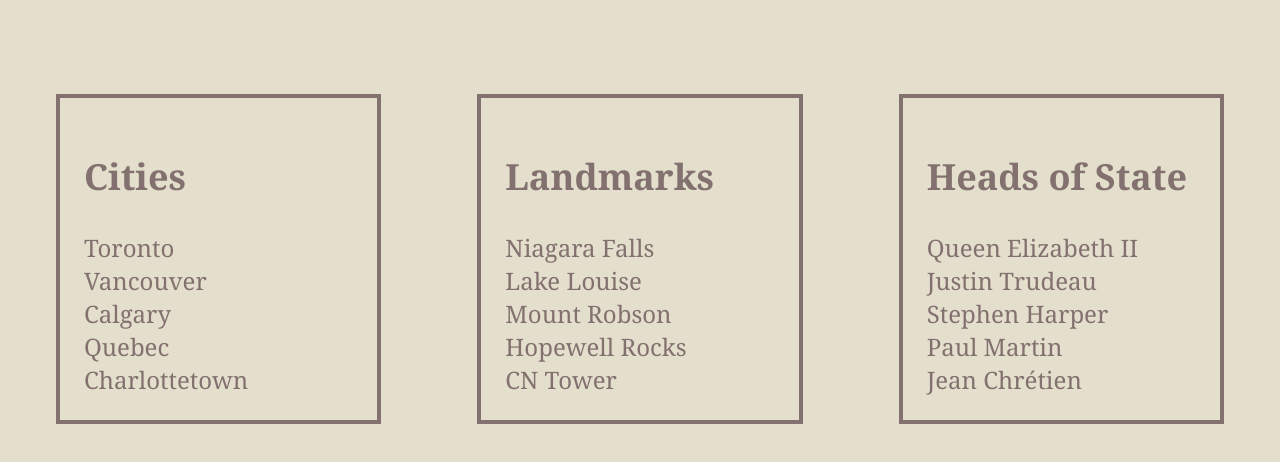
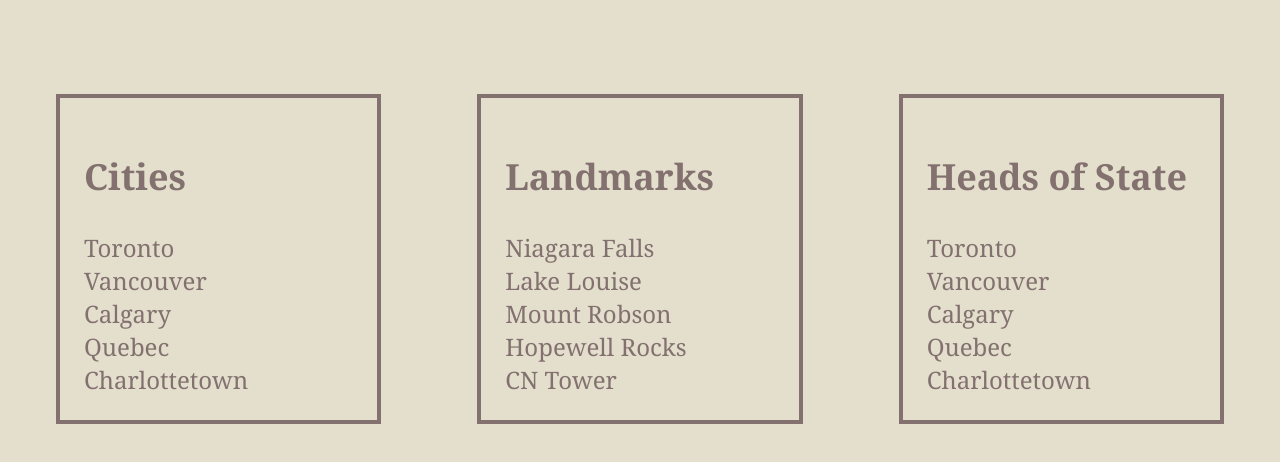
Before and after one commit to NSS-Day-Cohort-42/hello-world-waggish-wizards, a plain HTML site: page canada.html in a window 1280 px wide. Shown: the part 602-1064 px from the top of the page. Drawn offline with Linux system fonts and the light colour scheme.

Commit message:
headscode

```diff
--- a/canada.html
+++ b/canada.html
@@ -24,15 +24,6 @@
         <div class="content--middle">
         </div>
         <div class="content--right">
-        <article class="heads">
-            <h2 class="articleHeader">Heads of State</h2>
-                <div class="head">Queen Elizabeth II</div>
-                <div class="head">Justin Trudeau</div>
-                <div class="head">Stephen Harper</div>
-                <div class="head">Paul Martin</div>
-                <div class="head">Jean Chrétien</div>
-
-        </article>
         </div>
     </main>
     <script type="module" src="./scripts/canada/main.js"></script>
--- a/scripts/canada/heads/HeadsDataProvider.js
+++ b/scripts/canada/heads/HeadsDataProvider.js
@@ -0,0 +1,14 @@
+const Heads = [
+
+    {head: "Toronto"},
+    {head: "Vancouver"},
+    {head: "Calgary"},
+    {head: "Quebec"},
+    {head: "Charlottetown"}
+
+]
+
+
+export const allHeads = () => {
+  return Heads.slice()
+}
--- a/scripts/canada/heads/HeadsHTMLConverter.js
+++ b/scripts/canada/heads/HeadsHTMLConverter.js
@@ -0,0 +1,7 @@
+export const HeadComponent = (head) => {
+    return `
+
+           <div class="head">${head.head}</div>
+
+    `
+}
--- a/scripts/canada/heads/HeadsList.js
+++ b/scripts/canada/heads/HeadsList.js
@@ -0,0 +1,18 @@
+import { allHeads } from "./HeadsDataProvider.js"
+import { HeadComponent } from "./HeadsHTMLConverter.js"
+
+const entryLog = document.querySelector(".content--right")
+
+export const headList= () => {
+
+    const heads = allHeads()
+    console.log(heads)
+    let HeadHTMLRepresentations = ""
+    for (const head of heads) {
+        HeadHTMLRepresentations += HeadComponent(head)
+    }
+        entryLog.innerHTML += `
+        <article class= "heads">
+        <h2 class="articleHeader"> Heads of State </h2>
+        ${HeadHTMLRepresentations}
+        </article> ` }
--- a/scripts/canada/main.js
+++ b/scripts/canada/main.js
@@ -1,4 +1,6 @@
 import { landmarkList } from "./landmarks/LandmarkList.js";
 import { cityList } from "./cities/CityList.js"
+import { headList } from "./heads/HeadsList.js";
 landmarkList()
 cityList()
+headList()
```
